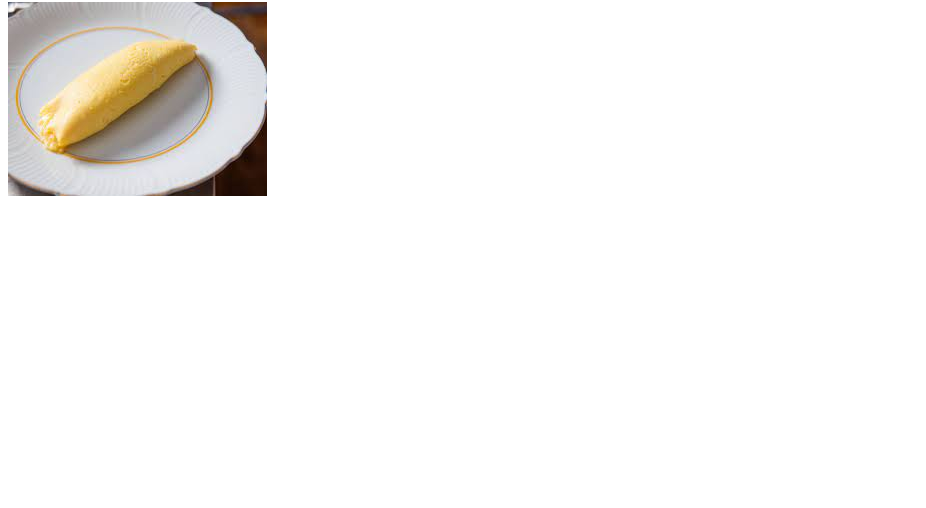
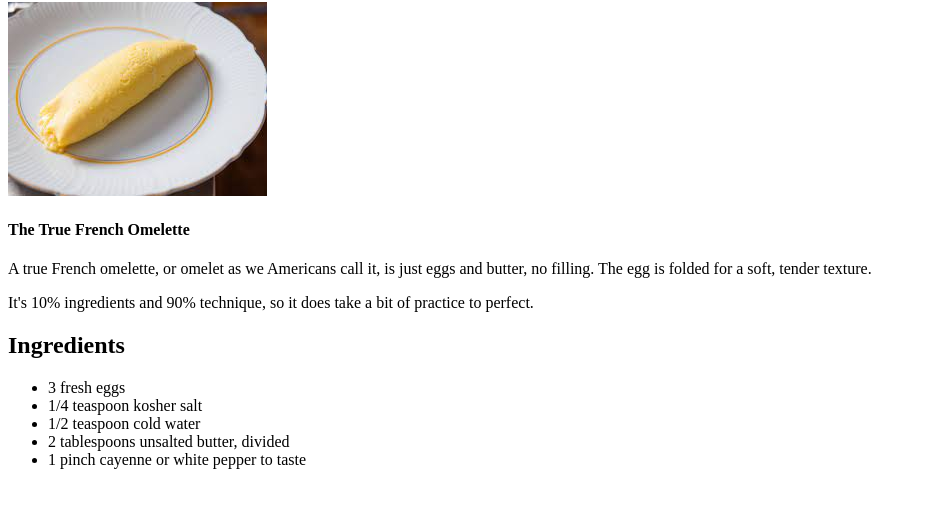
Before and after one commit to HomuraDawg/odin-recipes, a plain HTML site: page recipes/omelette.html in a window 1280 px wide. Shown: the part 78-586 px from the top of the page, without its empty margins (0-926 px from the left). Drawn offline with Linux system fonts and the light colour scheme; files whose address does not match are found by name.

Commit message:
Obligatory commit comment

```diff
--- a/recipes/omelette.html
+++ b/recipes/omelette.html
@@ -7,5 +7,16 @@
     <body>
         <h1>Omelette</h1>
         <img src="/home/hoops/repos/odin-recipes/recipes/wee-omelette.jpeg">
+            <h4>The True French Omelette</h4>
+        <p>A true French omelette, or omelet as we Americans call it, is just eggs and butter, no filling. The egg is folded for a soft, tender texture.</p>
+        <p>It's 10% ingredients and 90% technique, so it does take a bit of practice to perfect.</p>
+        <h2>Ingredients</h2>
+            <ul>
+                <li>3 fresh eggs</li>
+                <li>1/4 teaspoon kosher salt</li>
+                <li>1/2 teaspoon cold water</li>
+                <li>2 tablespoons unsalted butter, divided</li>
+                <li>1 pinch cayenne or white pepper to taste</li>
+            </ul>
     </body>
 </html>
```
